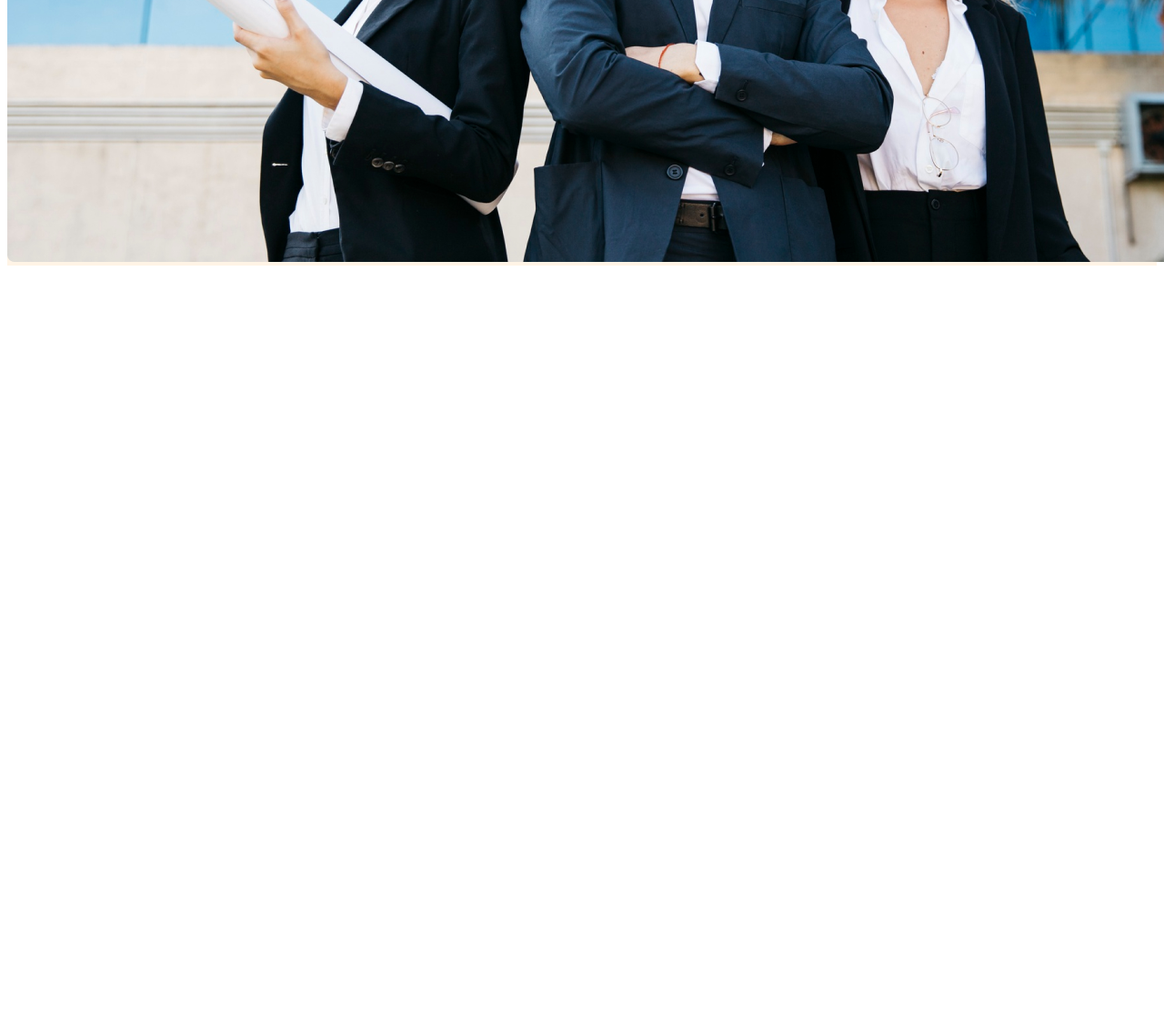
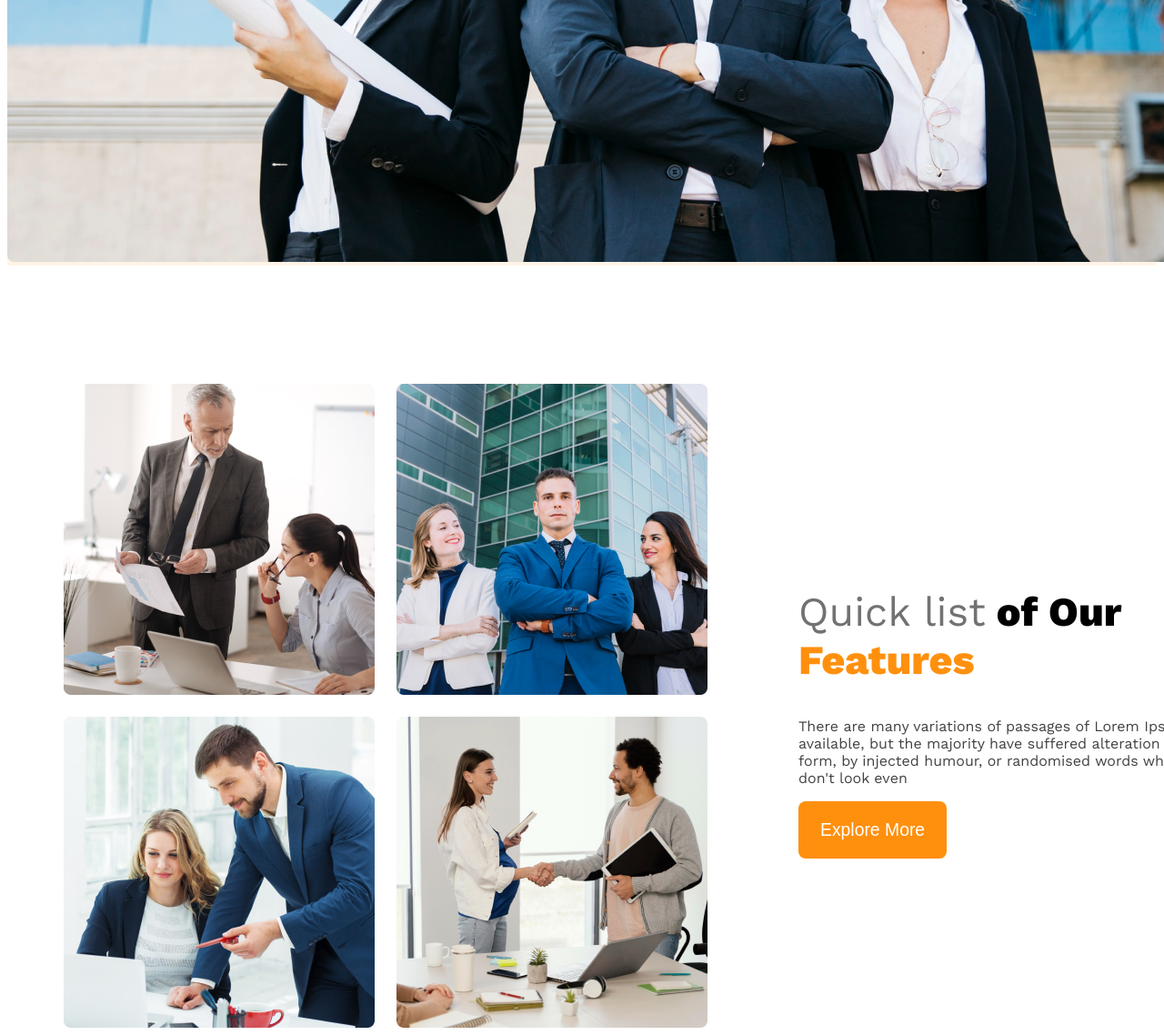
Before and after one commit to lvfahim/G3-Arkitak, a plain HTML site: page index.html in a window 1280 px wide. Shown: the part 951-2089 px from the top of the page at 91% size. Before the commit the page ends 1251 px from the top, so only its background shows below. Drawn offline with nearby package versions, Linux system fonts and the light colour scheme.

Commit message:
team section and team future section is compleate

```diff
--- a/index.html
+++ b/index.html
@@ -23,13 +23,31 @@
         <div class="banner">
             <div class="banner-section">
                 <h1 class="banner-h1">Brand New Group of Architects </h1>
-               <p class="banner-p bark2">There are many variations of passages of Lorem Ipsum available, but the majority have suffered alteration in some form, by injected humour, or randomised words which don't look even</p>
+               <p class="banner-p dark2">There are many variations of passages of Lorem Ipsum available, but the majority have suffered alteration in some form, by injected humour, or randomised words which don't look even</p>
                <button class="primary-btn">Explore More</button>
             </div>
             <img class="banner-img" src="./images/banner.png" alt="">
         </div>
     </header>
-    <main></main>
+    <main>
+        <!-- time section start -->
+         <section class="team-section display-flex">
+            <div class="team-img">
+                <img src="./images/team1.png" alt="" class="img-continar">
+                <img src="./images/team2.png" alt="" class="img-continar">
+                <img src="./images/team3.png" alt="" class="img-continar">
+                <img src="./images/team4.png" alt="" class="img-continar">
+            </div>
+            <div>
+                <div class="team-future">
+                    <h1 class="team-tital"><span class="dark3" id="team-h1">Quick list</span> <span>of Our</span> <span id="team-future1">Features</span></h1>
+                    <p class="team-discription">There are many variations of passages of Lorem Ipsum available, but the majority have suffered alteration in some form, by injected humour, or randomised words which don't look even</p>
+                    <button class="primary-btn">Explore More</button>
+                </div>
+            </div>
+         </section>
+        <!-- time section end -->
+    </main>
     <footer></footer>
 </body>
 </html>
--- a/style/style.css
+++ b/style/style.css
@@ -12,6 +12,9 @@
 }
 .bark2{
     color: #424242;
+}
+.dark3{
+    color: #727272;
 }
 .primary-btn{
     background-color: #FF900E;
@@ -59,15 +62,62 @@ list-style: none;
     font-size: 4rem;
     font-weight: 700;
 }
+/* main section  */
+main > section{
+    padding-top: 130px;
+}
+/* team section  */
+  main{
+    max-width: 1140px;
+    margin: 0 auto;
+  }
+  .team-section{
+    align-items: center;
+  }
+  .team-img{
+    display: grid;
+    grid-template-columns: repeat(2, 1fr);
+    gap: 24px;
+  }
+  .team-future{
+    margin-left: 100px;
+    width: 470px;
+   }
+   .team-tital{
+    font-size: 2.8rem;
+    font-weight: 800;
+   }
+   #team-future1{
+    color: #FF900E;
+   }
+   #team-h1{
+    font-weight: 400;
+   }
+   .team-discription{
+    color: #424242;
+   }
+
 /* mobile device responsive */
 @media screen and (max-width:576px) {
     .banner-img{
         width: 100%;
     }
-    .navbar,.navbar-link{
+    .navbar,
+    .navbar-link,
+    .team-section
+    {
         flex-direction: column;
     }
     .navbar-itam{
         margin-top: 10px;
     }
+    .team-img{
+    display: grid;
+    grid-template-columns: repeat(1, 1fr)
+    }
+    .team-future{
+        width: 100%;
+        margin-left: 5px;
+    }
+
 }
```
